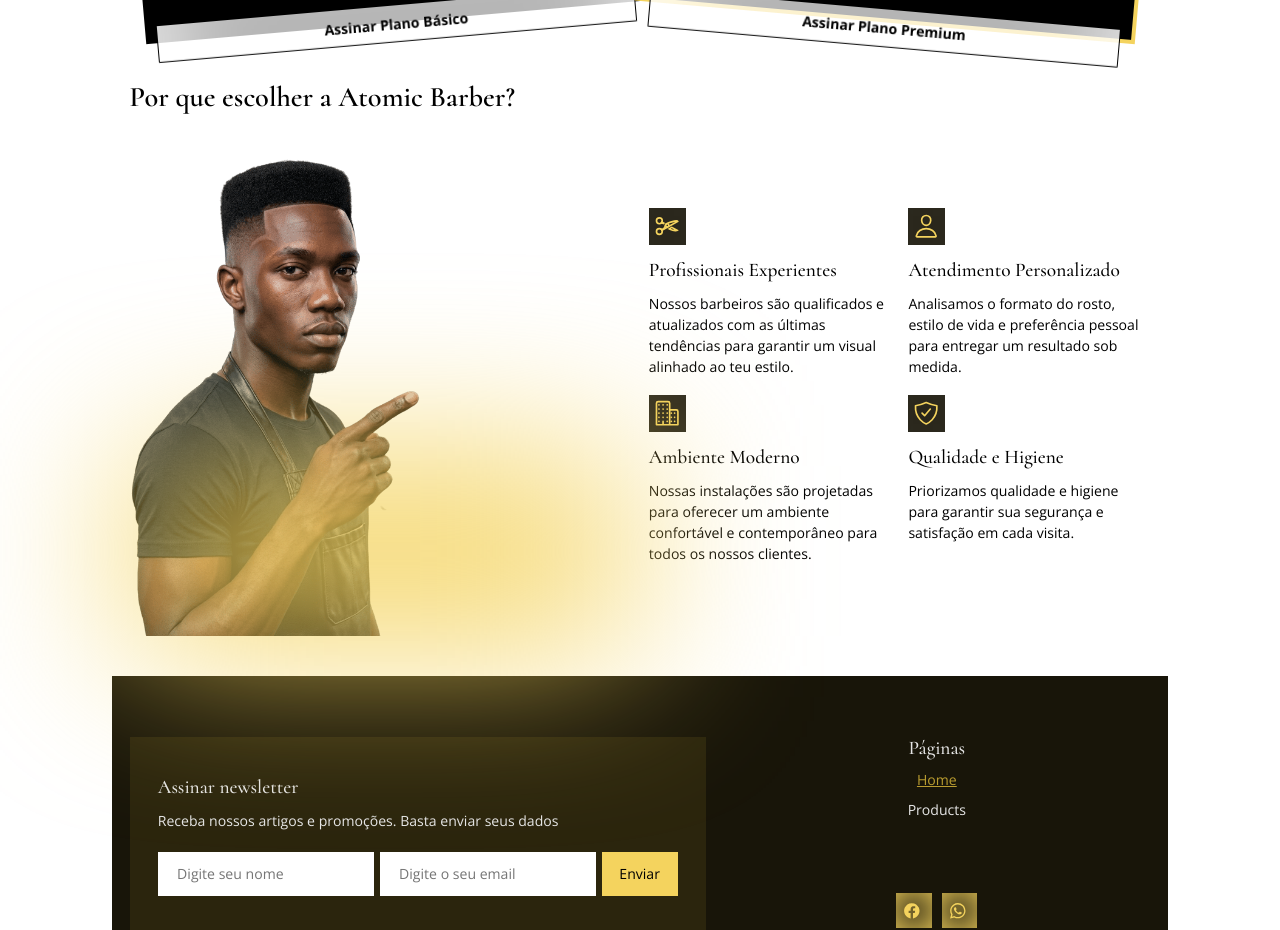
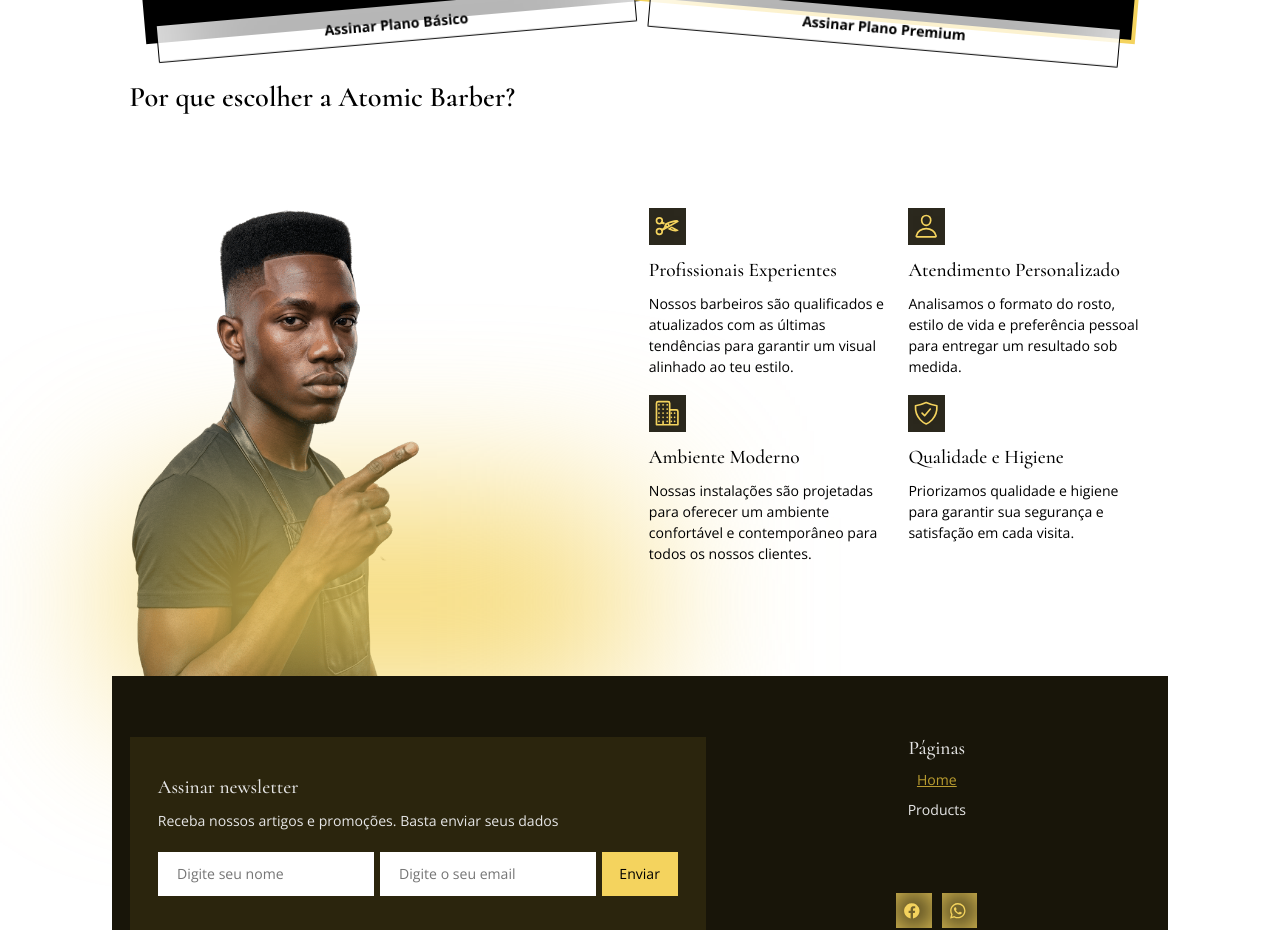
Before and after one commit to HermenegildoDaCruz/atomic-barber, a React (Vite) app: page / in a window 1280 px wide. Shown: the part 2400-3330 px from the top of the page. Built offline with nearby package versions, Linux system fonts and the light colour scheme.

Commit message:
Updating why us section image rules(style)

```diff
--- a/src/css/main.css
+++ b/src/css/main.css
@@ -355,6 +355,8 @@
 }
 .why-us-img-box {
   position: relative;
+  transform: translateY(10%);
+  z-index: -1;
 }
 .why-us-img {
   width: 80%;
```
